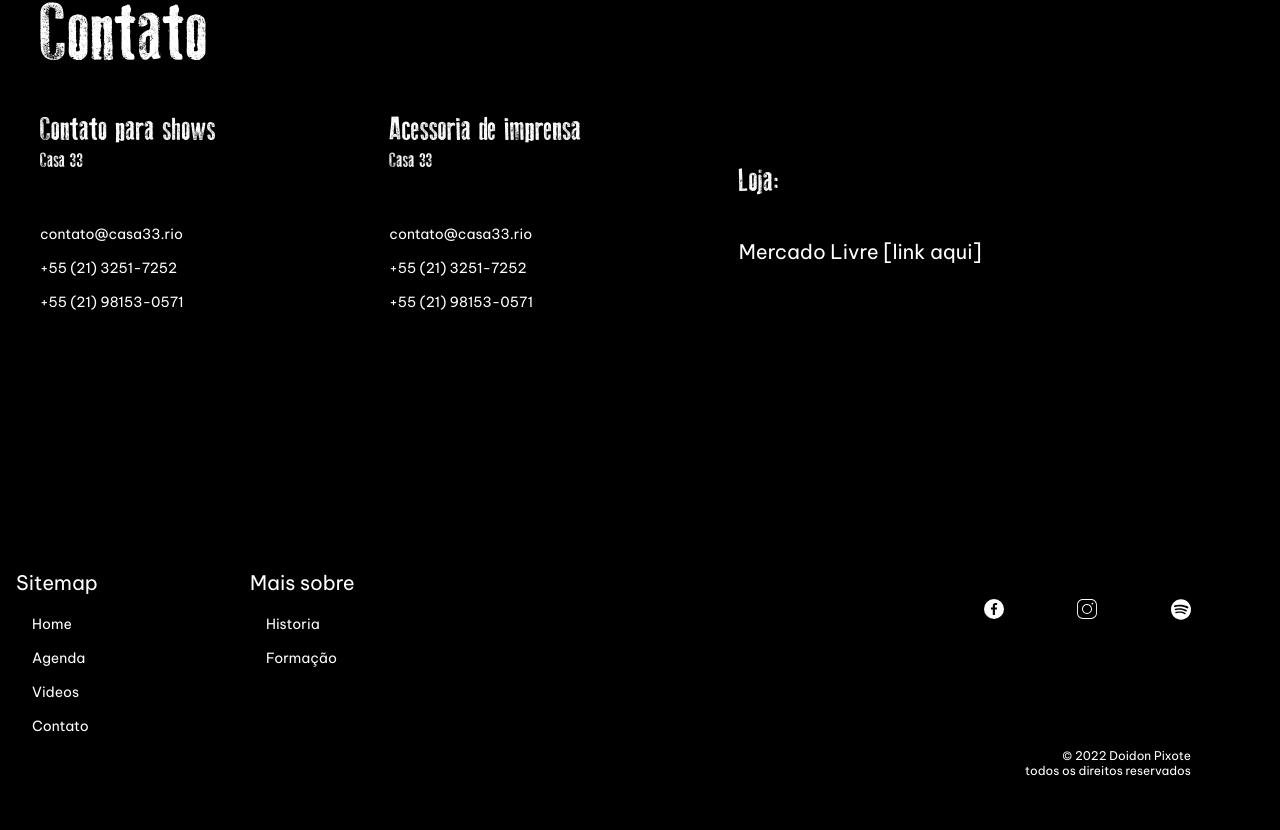
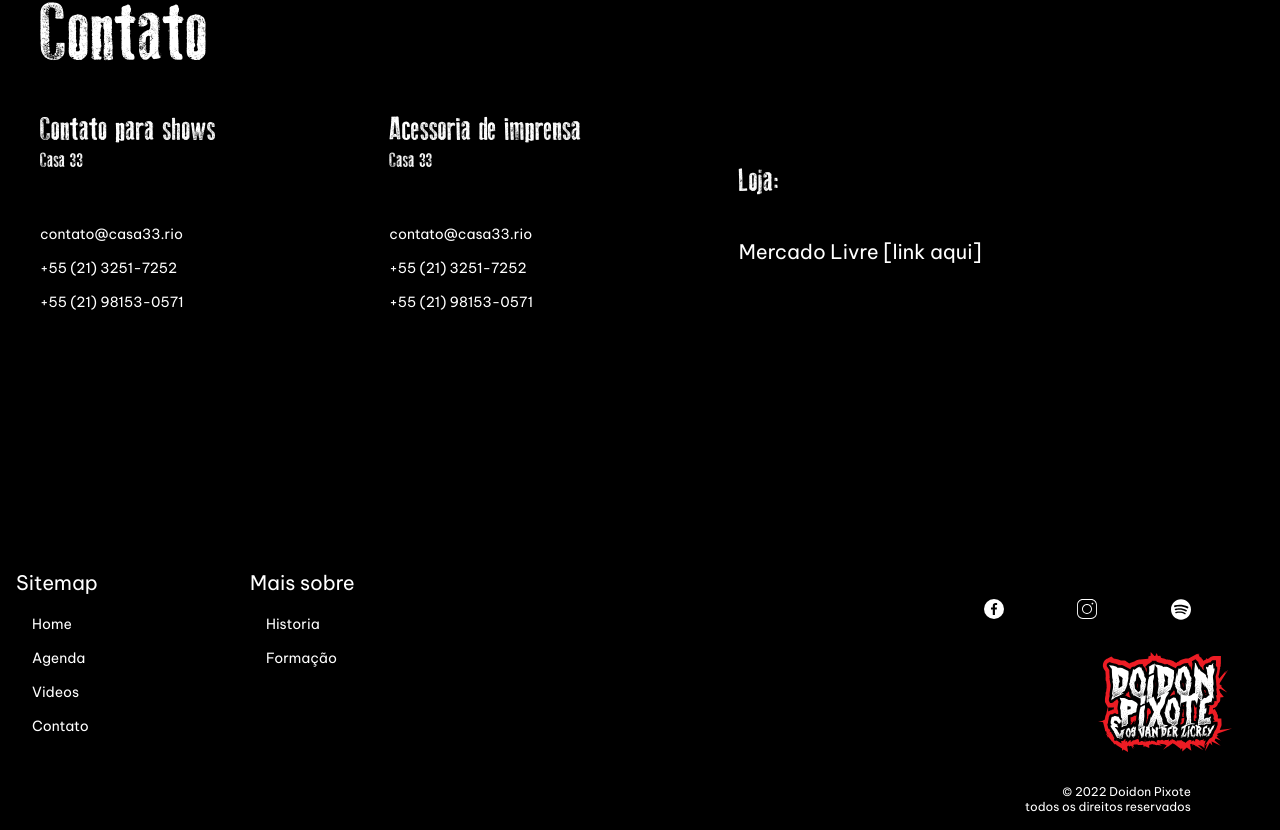
Before and after one commit to cortesdev/doidon-pixote, a React (Create React App) app: page / in a window 1280 px wide. Shown: the part 3796-4626 px from the top of the page. Before the commit the page ends 4590 px from the top, so only its background shows below. Built offline with nearby package versions, Linux system fonts and the light colour scheme.

Commit message:
Added footer logo

```diff
--- a/src/design-system/organisms/Footer/index.tsx
+++ b/src/design-system/organisms/Footer/index.tsx
@@ -50,7 +50,8 @@ const Footer: FC<FooterProps> = ({ pageWidth }) => {
                                 </Stack>
                             </List>
                         </Stack>
-                        <FlexSpacer minHeight={6} />
+
+                        <img src="/images/SVG/logo-rot.svg" alt="logo" height={100} style={{display: 'flex', margin: '0 2rem 2rem auto '}}/>
 
                         <Copyright />
                     </Grid>
```
Also changed, not shown: public/images/SVG/logo-rot.svg (added).
